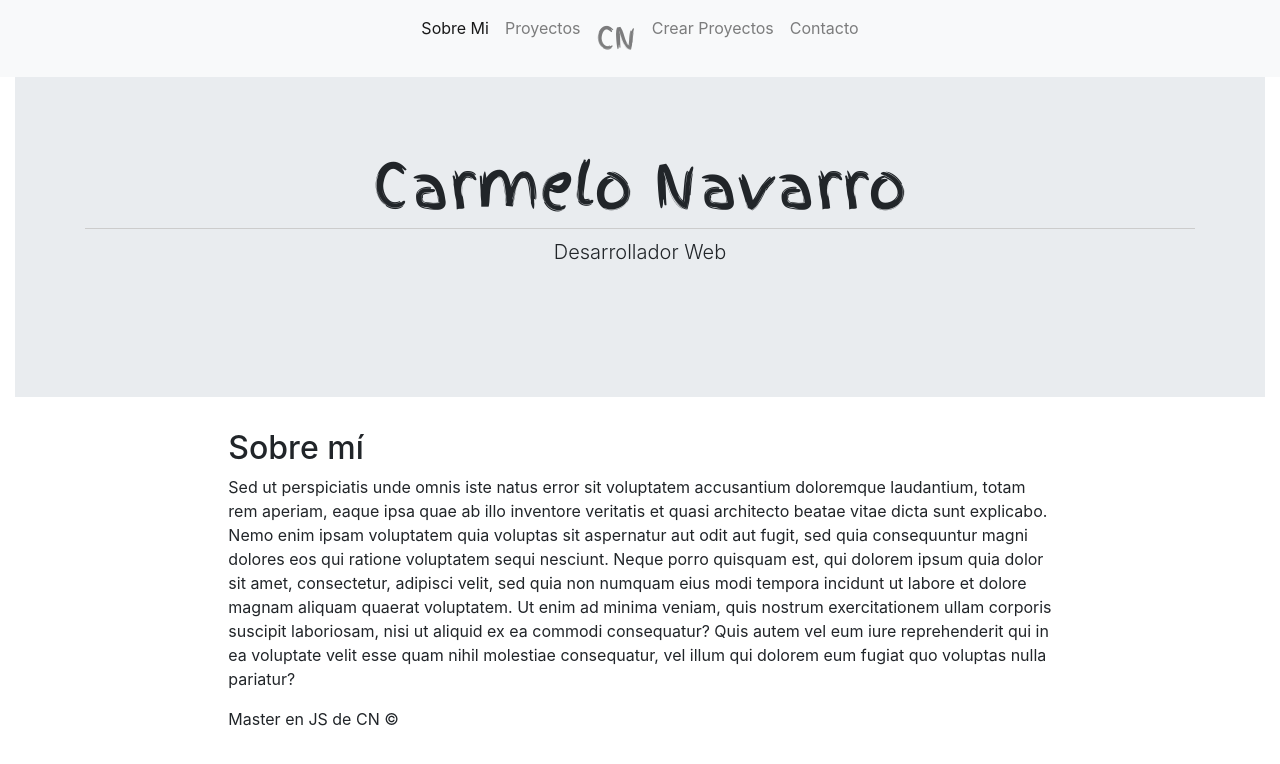
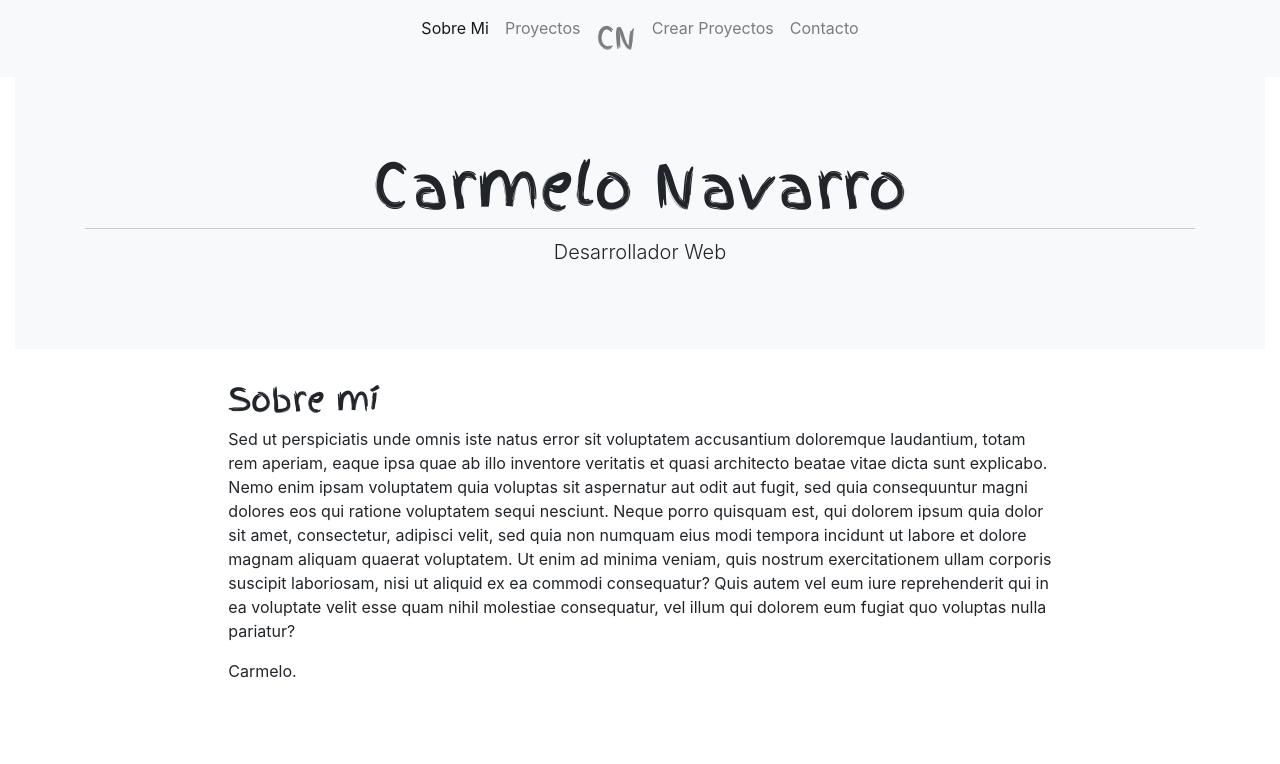
Before and after one commit to ngcarmelo/ProjectsPortfolio, an Angular app in the folder project-portfolio/: page / in a window 1280 px wide. Shown: the top 764 px of the page. Built offline with nearby package versions, Linux system fonts and the light colour scheme.

Commit message:
general fixes home

```diff
--- a/project-portfolio/src/app/app.component.html
+++ b/project-portfolio/src/app/app.component.html
@@ -44,5 +44,5 @@
 </section>
 
 <div class="col-lg-8 mx-auto">
-<footer>Master en JS de CN &copy;</footer>
+<footer>Carmelo.</footer>
 </div>
--- a/project-portfolio/src/app/components/about/about.component.html
+++ b/project-portfolio/src/app/components/about/about.component.html
@@ -27,7 +27,7 @@
 <div class="col-lg-8 mx-auto">
 
 <article class="about">
-	<h2>Sobre mí</h2>
+	<h2 class="title-2">Sobre mí</h2>
 	<p>Sed ut perspiciatis unde omnis iste natus error sit voluptatem accusantium doloremque laudantium, totam rem aperiam, eaque ipsa quae ab illo inventore veritatis et quasi architecto beatae vitae dicta sunt explicabo. Nemo enim ipsam voluptatem quia voluptas sit aspernatur aut odit aut fugit, sed quia consequuntur magni dolores eos qui ratione voluptatem sequi nesciunt. Neque porro quisquam est, qui dolorem ipsum quia dolor sit amet, consectetur, adipisci velit, sed quia non numquam eius modi tempora incidunt ut labore et dolore magnam aliquam quaerat voluptatem. Ut enim ad minima veniam, quis nostrum exercitationem ullam corporis suscipit laboriosam, nisi ut aliquid ex ea commodi consequatur? Quis autem vel eum iure reprehenderit qui in ea voluptate velit esse quam nihil molestiae consequatur, vel illum qui dolorem eum fugiat quo voluptas nulla pariatur?</p>
 </article>
 
--- a/project-portfolio/src/assets/css/styles.css
+++ b/project-portfolio/src/assets/css/styles.css
@@ -61,6 +61,23 @@ header  a {
 	transition: all 300ms;
 }*/
 
+
+/* Jumbotron */
+
+.jumbotron {
+	background: #f8f9fa!important;
+ }
+
+@media (min-width: 576px){
+
+.jumbotron {
+    padding-bottom: 1rem!important;
+}
+
+}
+
+
+
 header a:hover,
  .actived {
 	background: rgba(0,0,0,0.8);
@@ -122,10 +139,15 @@ header a:hover,
 }
 
 #title h2 {
+
 	font-size: 25px;
 	color:gray;
 	margin-top: 5px;
 	margin-bottom: 5px;
+}
+
+h2.title-2  {
+	font-family: "finger"!important;
 }
 
 /*article.about {
```
